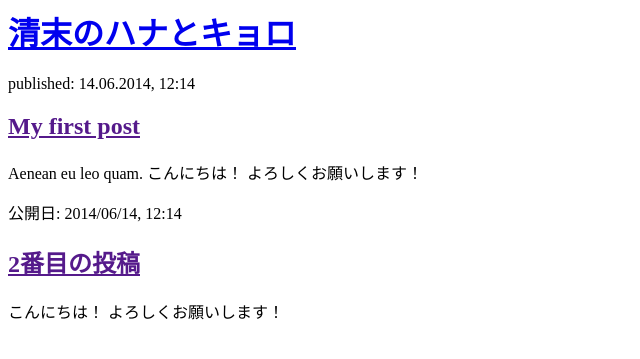
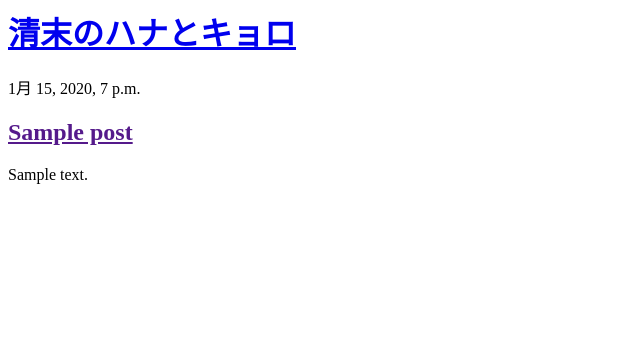
Before and after one commit to KeisukeSakota/my-first-blog, a Django app: page / in a window 1280 px wide. Shown: the top 359 px of the page, without its empty margins (0-640 px from the left). Run offline with Django 3.2, Linux system fonts and the light colour scheme; tables that the repository leaves empty hold one stand-in row (values such as "Sample post").

Commit message:
Modified templates to display posts from database.

```diff
--- a/blog/models.py
+++ b/blog/models.py
@@ -11,8 +11,8 @@ class Post(models.Model):
     published_date = models.DateTimeField(blank=True, null=True)
 
     def publish(self):
-        self.published_date = timezone.now
-        self.save
+        self.published_date = timezone.now()
+        self.save()
 
     def __str__(self):
         return self.title
--- a/blog/templates/blog/post_list.html
+++ b/blog/templates/blog/post_list.html
@@ -6,17 +6,12 @@
         <div>
             <h1><a href="/">清末のハナとキョロ</a></h1>
         </div>
-
+    {%for post in posts%}
         <div>
-            <p>published: 14.06.2014, 12:14</p>
-            <h2><a href="">My first post</a></h2>
-            <p>Aenean eu leo quam. こんにちは！ よろしくお願いします！ </p>
+            <p>{{post.published_date}}</p>
+            <h2><a href="">{{post.title}}</a></h2>
+            <p>{{post.text |linebreaksbr}}</p>
         </div>
-
-        <div>
-            <p>公開日: 2014/06/14, 12:14</p>
-            <h2><a href="">2番目の投稿</a></h2>
-            <p> こんにちは！ よろしくお願いします！ </p>
-        </div>
+    {%endfor%}
     </body>
 </html>
--- a/blog/views.py
+++ b/blog/views.py
@@ -1,5 +1,8 @@
 from django.shortcuts import render
+from django.utils import timezone
+from .models import Post
 
 # Create your views here.
 def post_list(request):
-    return render(request, 'blog/post_list.html', {})
+    posts = Post.objects.filter(published_date__lte =timezone.now()).order_by('published_date')
+    return render(request, 'blog/post_list.html', {'posts':posts})
```
